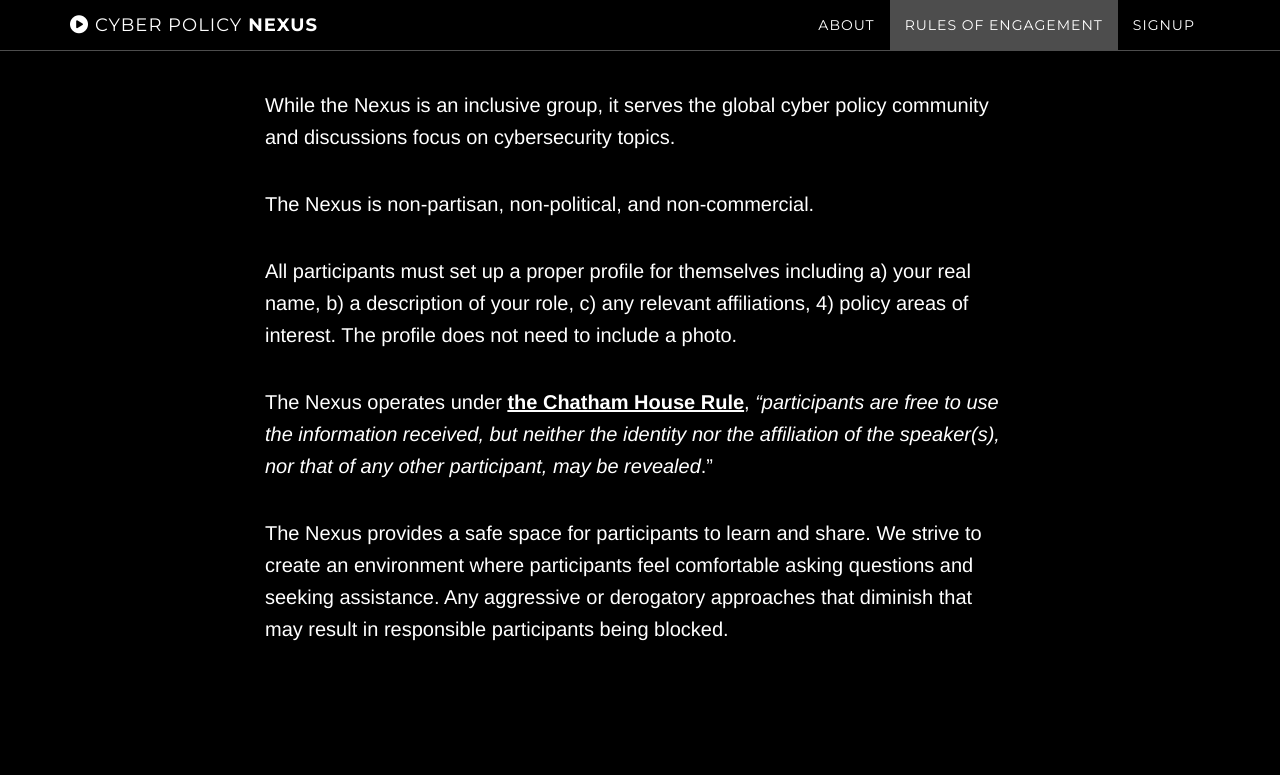
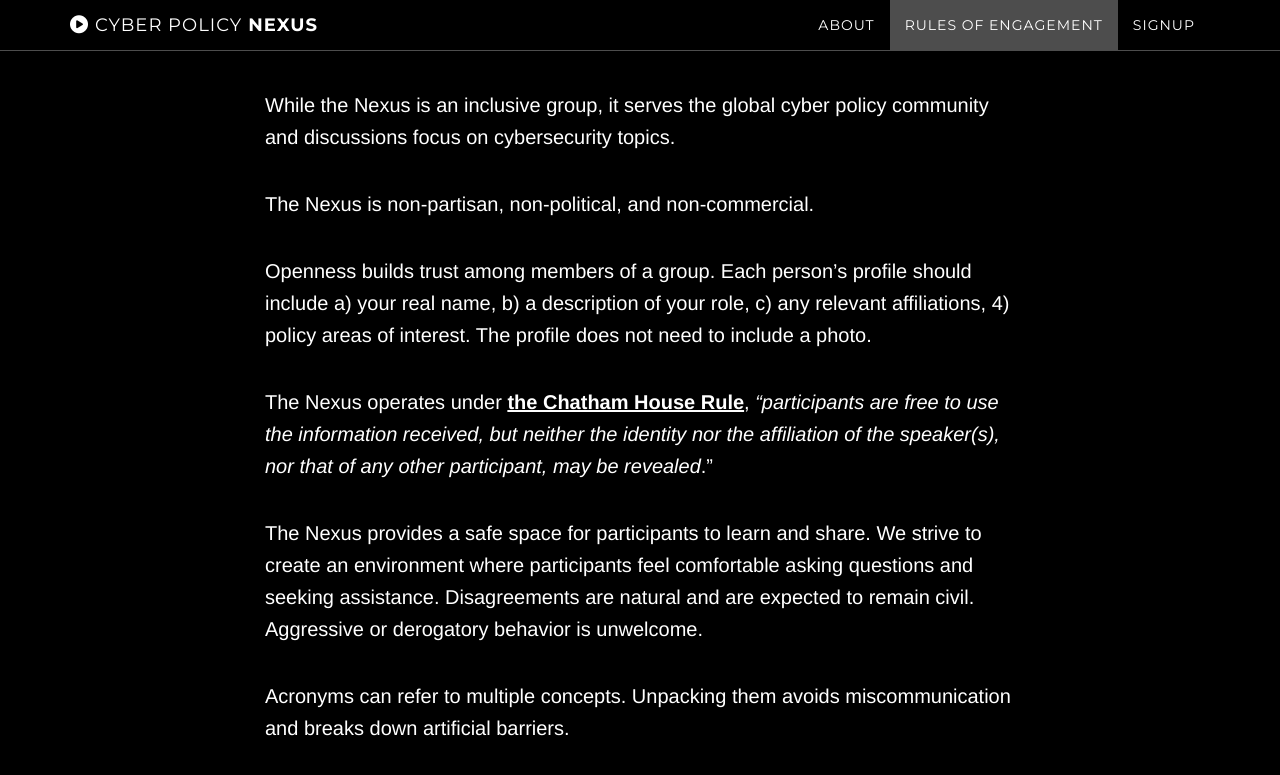
Before and after one commit to CyberPolicyNexus/cyberpolicynexus.github.io, a Jekyll site: the page built from index.html, in a window 1280 px wide and 900 px high, scrolled down 1979 px. Shown: the top 775 px of the window. Built offline with Jekyll 4.4.1, drawn with Linux system fonts in a browser that asks for light colours; nearby versions of some CDN libraries; some of the changed text lies outside the part shown.

Commit message:
Tweak ROE and signup

```diff
--- a/_includes/about.html
+++ b/_includes/about.html
@@ -6,7 +6,7 @@
       <p>The Cyber Policy Nexus (or just the Nexus) is a Slack workspace for cyber policy professionals from around the world to congregate and collaborate.</p>
       <p>I know what you're thinking, "Not another Slack?!" But hear me out. The cyber policy community lacks a common online space to educate each other and share expertise and ideas. Slack provides a platform for open discussions on general topics
         and allows individual groups to start their own private channels for private conversations or to explore specific topics.</p>
-      <p>Participation in the Nexus is contingent on the <a href="#rules">Rules of Engagement</a>. If you have a cyber policy role and agree to uphold the Rules of Engagement, register through the <a href="#signup">Signup Form</a> below.</p>
+      <p>Participation in the Nexus is contingent on a cyber policy role and following the <a href="#rules">Rules of Engagement</a>. Register through the <a href="#signup">Signup Form</a> below.</p>
     </div>
   </div>
 </section>
--- a/_includes/rules.html
+++ b/_includes/rules.html
@@ -5,11 +5,11 @@
       <h2>Rules of Engagement</h2>
       <p>While the Nexus is an inclusive group, it serves the global cyber policy community and discussions focus on cybersecurity topics.</p>
       <p>The Nexus is non-partisan, non-political, and non-commercial.</p>
-      <p>All participants must set up a proper profile for themselves including a) your real name, b) a description of your role, c) any relevant affiliations, 4) policy areas of interest. The profile does not need to include a photo.</p>
+      <p>Openness builds trust among members of a group. Each person’s profile should include a) your real name, b) a description of your role, c) any relevant affiliations, 4) policy areas of interest. The profile does not need to include a photo.</p>
       <p>The Nexus operates under <a href="https://www.chathamhouse.org/chatham-house-rule">the Chatham House Rule</a>, <em>“participants are free to use the information received, but neither the identity nor the affiliation of the speaker(s),
           nor that of any other participant, may be revealed</em>.”</p>
-      <p>The Nexus provides a safe space for participants to learn and share. We strive to create an environment where participants feel comfortable asking questions and seeking assistance. Any aggressive or derogatory approaches that diminish
-        that may result in responsible participants being blocked.</p>
+      <p>The Nexus provides a safe space for participants to learn and share. We strive to create an environment where participants feel comfortable asking questions and seeking assistance. Disagreements are natural and are expected to remain civil. Aggressive or derogatory behavior is unwelcome.</p>
+      <p>Acronyms can refer to multiple concepts. Unpacking them avoids miscommunication and breaks down artificial barriers.</p>
     </div>
   </div>
 </section>
```
Also changed, not shown: 1 other file.
